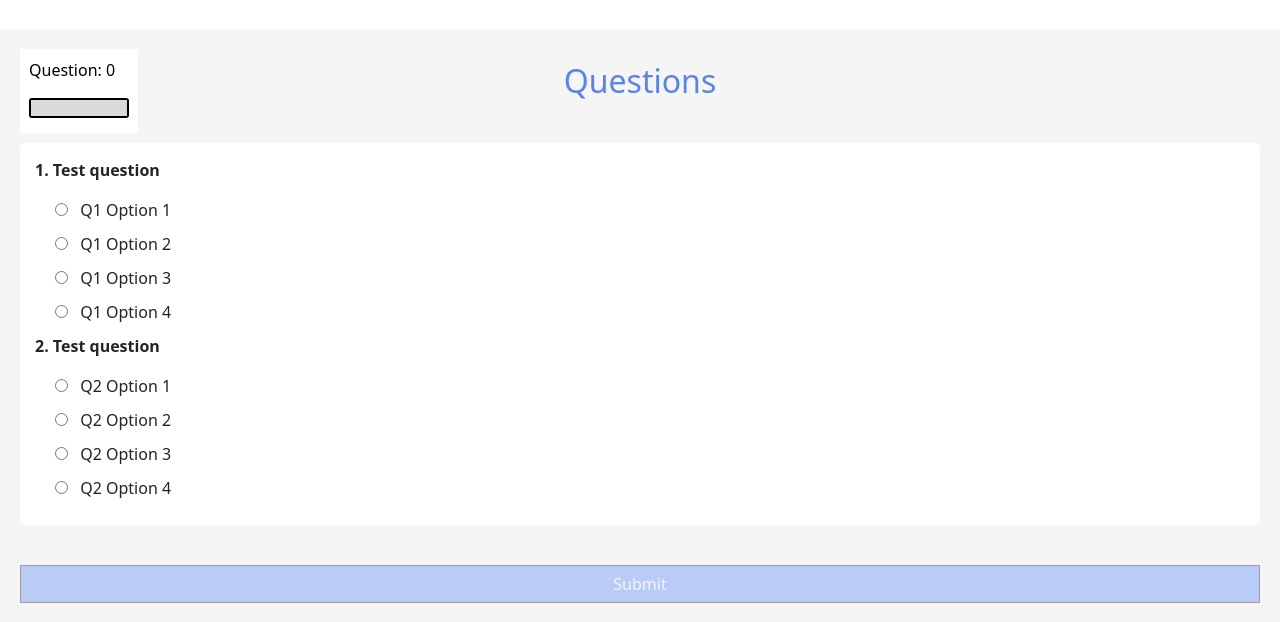
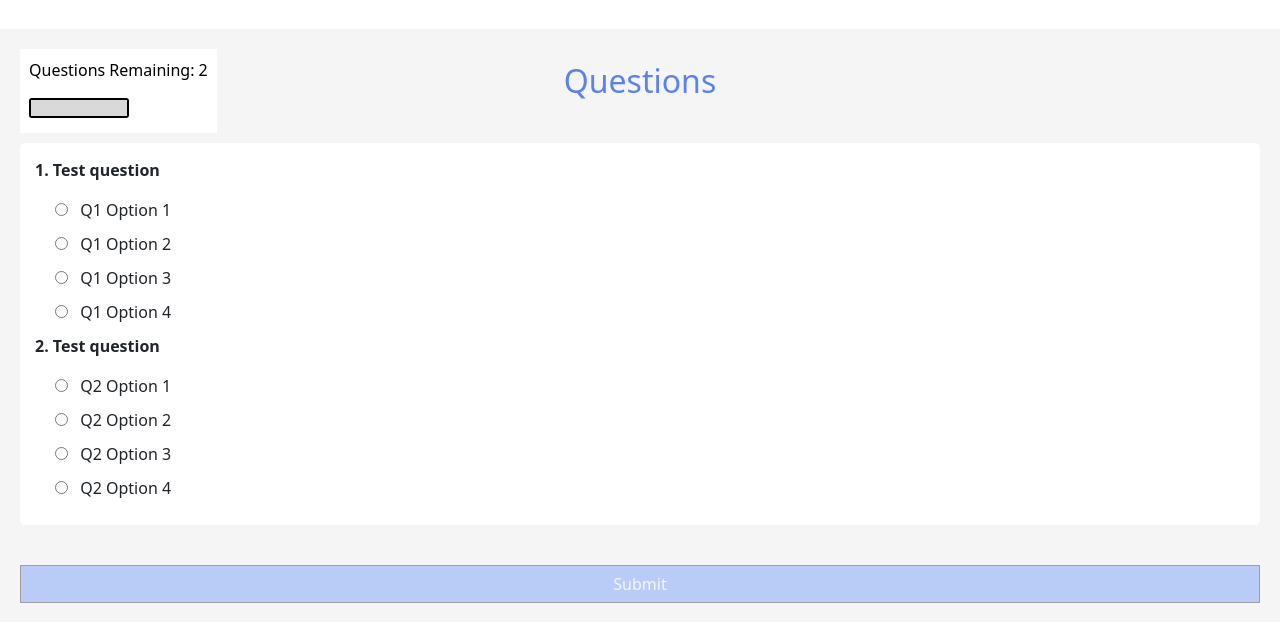
Before and after one commit to DSC-McMaster-U/Gamified-Learning-Platform, a Flask app: page /quiz/1 in a window 1280 px wide. Shown: the part 149-771 px from the top of the page. Run offline with Flask 3, Linux system fonts and the light colour scheme; a user stored in the database is signed in; some web fonts are replaced.

Commit message:
change "question" to "questions remaining"

```diff
--- a/app/src/templates/quiz.html
+++ b/app/src/templates/quiz.html
@@ -10,7 +10,7 @@
     <div id="quiz-container">
         <div id="quiz-heading">
             <div id="progress-container">
-                <p class="count-box" id="selectedCount">Question: 0</p>
+                <p class="count-box" id="selectedCount">Questions Remaining: 0</p>
                 <progress value="0" max="100" id="progress-bar" />
             </div>
             <h2 id="questions-title">Questions</h2>
@@ -126,7 +126,12 @@
 </main>
 {% endblock %} {% block scripts %}
 <script>
-    let totalCount = document.getElementsByClassName("question").length;
+    let totalCount;
+    document.addEventListener("DOMContentLoaded", () => {
+        totalCount = document.getElementsByClassName("question").length;
+        document.getElementById("selectedCount").textContent = `Questions Remaining: ${totalCount}`;
+        console.log(totalCount);
+    });
 
     function updateCount() {
         var inputs = document.getElementById("quiz-form").elements;
@@ -138,7 +143,9 @@
             }
         }
         let progressBar = document.getElementById("progress-bar");
-        document.getElementById("selectedCount").textContent = `Question: ${selectedCount}`;
+        document.getElementById("selectedCount").textContent = `Questions Remaining: ${
+            totalCount - selectedCount
+        }`;
         progressBar.value = (selectedCount / totalCount) * 100;
 
         if (progressBar.value == 100) {
```
